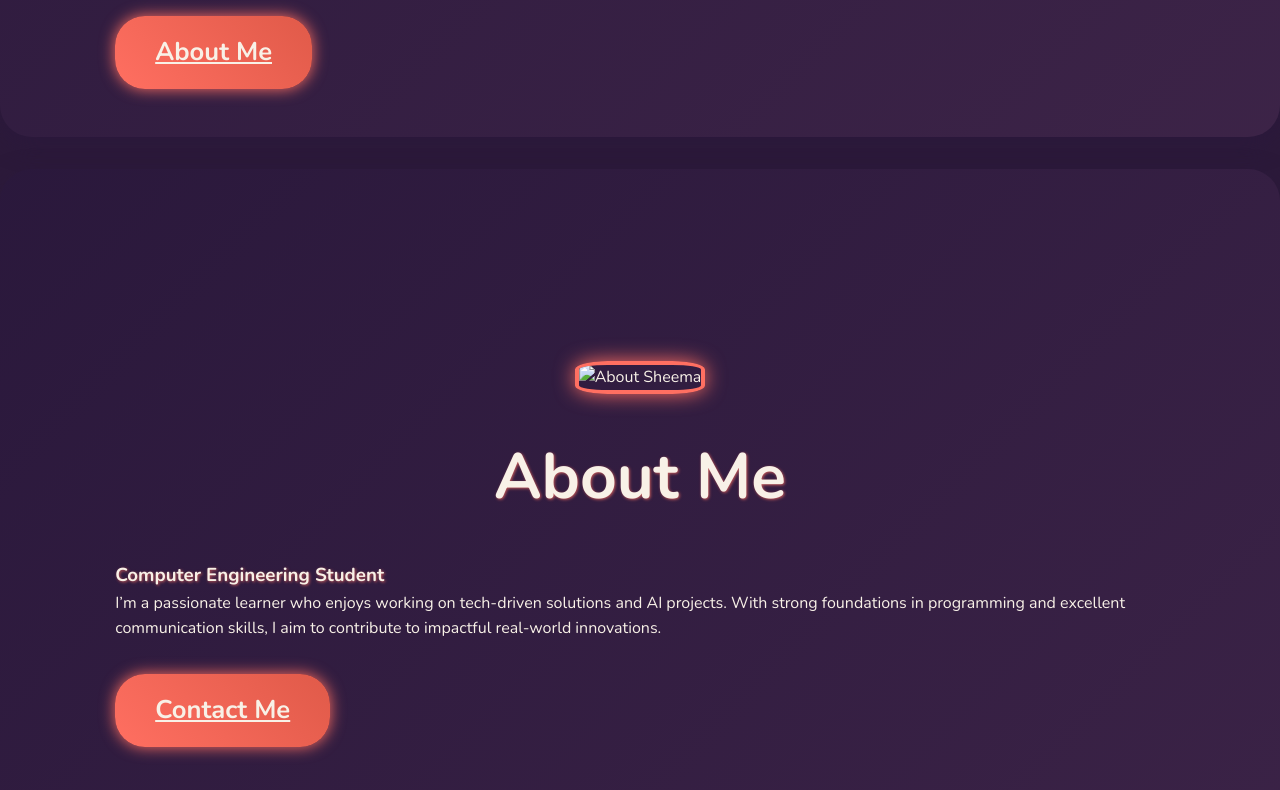
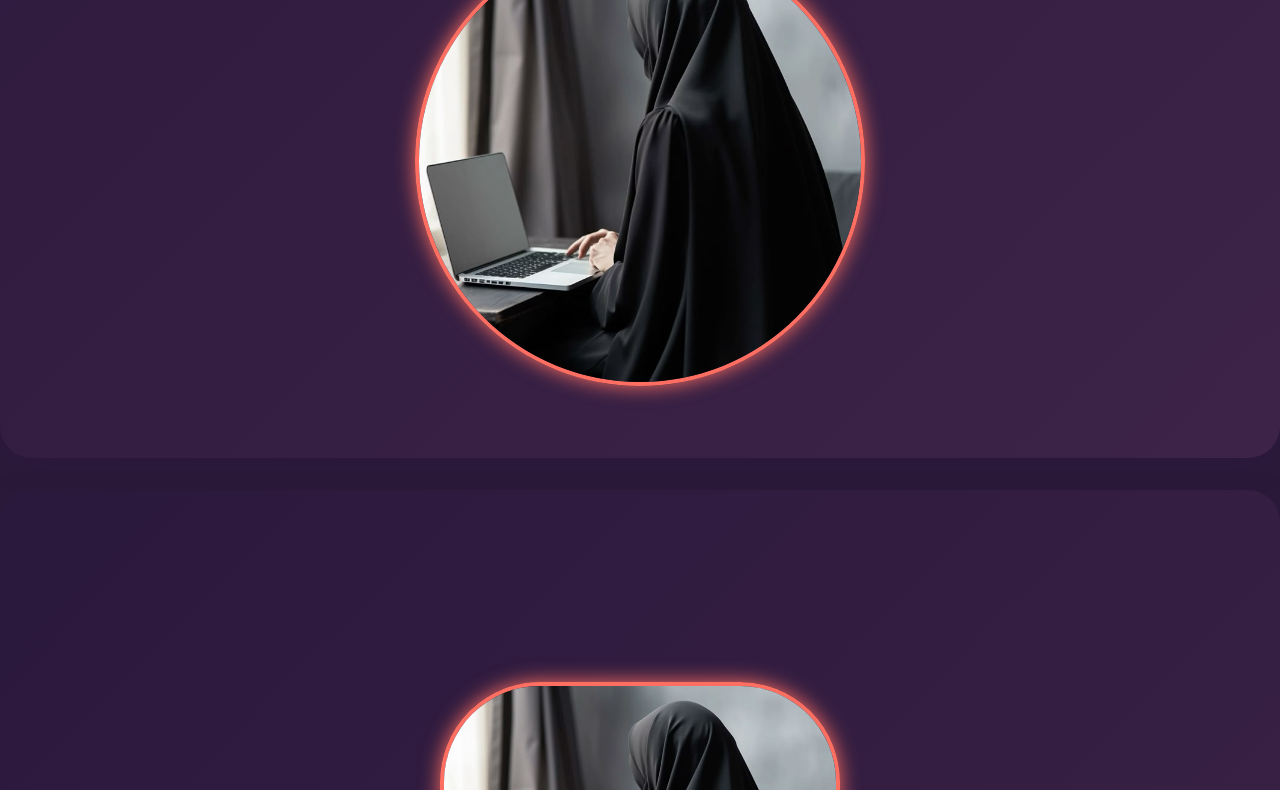
Before and after one commit to Sheema-Tajammul-Hassan/portfolio-project, a plain HTML site: page index.html in a window 1280 px wide. Shown: the part 884-1674 px from the top of the page. Drawn offline with nearby package versions, Linux system fonts and the light colour scheme.

Commit message:
Updated image path to profilepic.png

```diff
--- a/index.html
+++ b/index.html
@@ -41,13 +41,13 @@
         <a href="#about" class="btn">About Me</a>
       </div>
       <div class="home-img">
-        <img src="sheema-photo.png" alt="Sheema's photo" />
+        <img src="profilepic.png" alt="Sheema's photo" />
       </div>
     </section>
 
     <section class="about" id="about">
       <div class="about-img">
-        <img src="sheema-photo.png" alt="About Sheema" />
+        <img src="profilepic.png" alt="About Sheema" />
       </div>
       <div class="about-content">
         <h2 class="heading">About <span>Me</span></h2>
```
